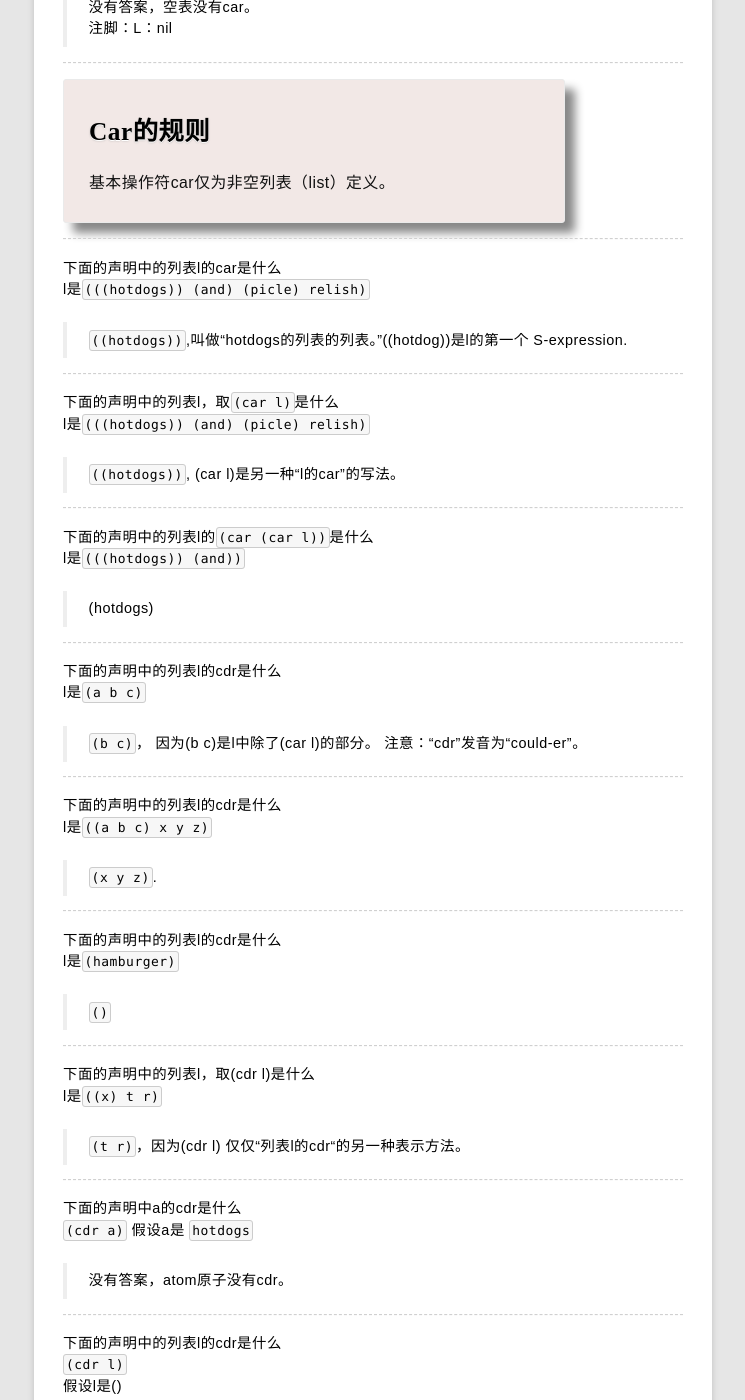
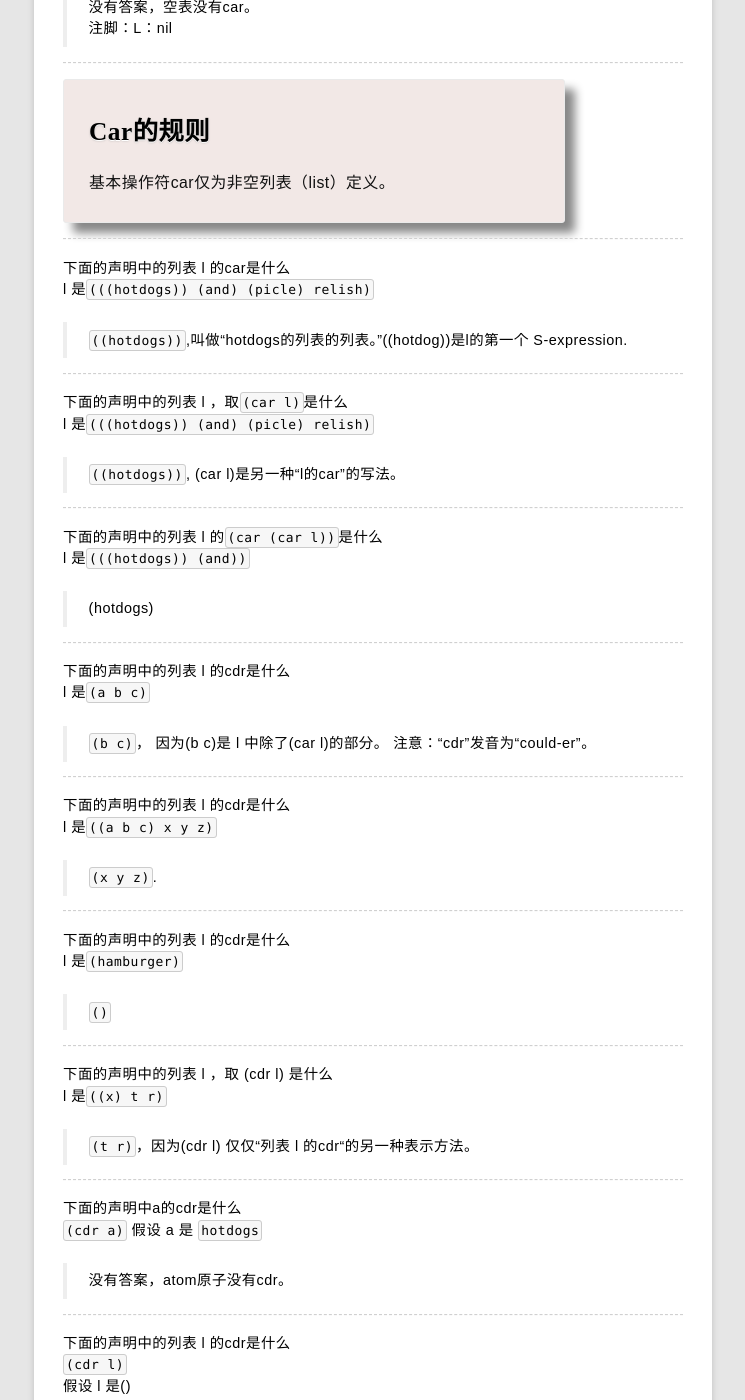
Before and after one commit to rhuichao/uternet.github.io, a Jekyll site: the page built from TLS/01.md, in a window 1280 px wide and 1400 px high, scrolled down 3232 px. Shown: the whole window, without its empty margins (267-1012 px from the left). Built offline with Jekyll 4.4.1, drawn with Linux system fonts in a browser that asks for light colours; some web fonts are replaced; Markdown is read by kramdown in place of the engine named in the settings; some of the changed text lies outside the part shown.

Commit message:
new document posted

```diff
--- a/TLS/01.md
+++ b/TLS/01.md
@@ -137,7 +137,7 @@ title:  玩具
 
 ------------------
 
-下面的声明中的列表l的car是什么
+下面的声明中的列表 l 的car是什么
 `(a b c)`
 
 >是a，因为a是列表（list）的第一个atom原子
@@ -145,22 +145,22 @@ title:  玩具
 ------------------
 
 
-下面的声明中的列表l的car是什么
-l是`((a b c) x y z)`
+下面的声明中的列表 l 的car是什么
+l 是`((a b c) x y z)`
 
 >`(a b c)`, 因为(a b c)是这个非空列表（list）的第一个 S-expression表达式。
 
 ------------------
 
-下面的声明中的列表l的car是什么
-l是 `hotdog`
+下面的声明中的列表 l 的car是什么
+l 是 `hotdog`
 
 >没有答案，atom原子没有car
 
 ------------------
 
-下面的声明中的列表l的car是什么
-l是 `()`
+下面的声明中的列表 l 的car是什么
+l 是 `()`
 
 >没有答案，空表没有car。
 >注脚：L：nil
@@ -174,69 +174,69 @@ l是 `()`
 
 ------------------
 
-下面的声明中的列表l的car是什么
-l是`(((hotdogs)) (and) (picle) relish)`
+下面的声明中的列表 l 的car是什么
+l 是`(((hotdogs)) (and) (picle) relish)`
 
 >`((hotdogs))`,叫做“hotdogs的列表的列表。”((hotdog))是l的第一个 S-expression.
 
 ------------------
 
-下面的声明中的列表l，取`(car l)`是什么
-l是`(((hotdogs)) (and) (picle) relish)`
+下面的声明中的列表 l ，取`(car l)`是什么
+l 是`(((hotdogs)) (and) (picle) relish)`
 
 >`((hotdogs))`, (car l)是另一种“l的car”的写法。
 
 ------------------
 
-下面的声明中的列表l的`(car (car l))`是什么
-l是`(((hotdogs)) (and))`
+下面的声明中的列表 l 的`(car (car l))`是什么
+l 是`(((hotdogs)) (and))`
 
 >(hotdogs)
 
 ------------------
 
-下面的声明中的列表l的cdr是什么
-l是`(a b c)`
+下面的声明中的列表 l 的cdr是什么
+l 是`(a b c)`
 
->`(b c)`， 因为(b c)是l中除了(car l)的部分。
+>`(b c)`， 因为(b c)是 l 中除了(car l)的部分。
 >注意：“cdr”发音为“could-er”。
 
 ------------------
 
-下面的声明中的列表l的cdr是什么
-l是`((a b c) x y z)`
+下面的声明中的列表 l 的cdr是什么
+l 是`((a b c) x y z)`
 
 >`(x y z)`.
 
 ------------------
 
 
-下面的声明中的列表l的cdr是什么
-l是`(hamburger)`
+下面的声明中的列表 l 的cdr是什么
+l 是`(hamburger)`
 
 >`()`
 
 ------------------
 
 
-下面的声明中的列表l，取(cdr l)是什么
-l是`((x) t r)`
+下面的声明中的列表 l ，取 (cdr l) 是什么
+l 是`((x) t r)`
 
->`(t r)`，因为(cdr l) 仅仅“列表l的cdr“的另一种表示方法。
+>`(t r)`，因为(cdr l) 仅仅“列表 l 的cdr“的另一种表示方法。
 
 ------------------
 
 下面的声明中a的cdr是什么
 `(cdr a)`
-假设a是 `hotdogs`
+假设 a 是 `hotdogs`
 
 >没有答案，atom原子没有cdr。
 
 ------------------
 
-下面的声明中的列表l的cdr是什么
+下面的声明中的列表 l 的cdr是什么
 `(cdr l)`
-假设l是()
+假设 l 是()
 
 >没有答案，空表null没有cdr。
 
@@ -250,22 +250,22 @@ l是`((x) t r)`
 
 ------------------
 
-下面的声明中的列表l，取`(car (cdr l))`是什么
-假设l是`((b) (x y) ((x)))`
+下面的声明中的列表 l ，取`(car (cdr l))`是什么
+假设 l 是`((b) (x y) ((x)))`
 
 >`(x y)`， 因为((x y) ((c)))是(cdr l), (x y) 是(cdr l)的car。
 
 ------------------
 
-下面的声明中的列表l，取`(cdr (cdr l))` 是什么
-假设l是`((b) (x y) ((c)))`
+下面的声明中的列表 l ，取`(cdr (cdr l))` 是什么
+假设 l 是`((b) (x y) ((c)))`
 
 >`(((c)))`, 因为((x y) ((c)))是(cdr l)，而(x y)是(cdr l)的car。
 
 ------------------
 
-下面的声明中的列表l，取`(cdr (car l))`
-l是`(a (b (c)) d)`
+下面的声明中的列表 l ，取`(cdr (car l))`
+l 是`(a (b (c)) d)`
 
 >没有答案，因为(cdr l)是一个atom原子，它不能取cdr了。
 
@@ -283,16 +283,16 @@ cdr 的参数可以是什么
 
 ------------------
 
-假设a是 `peanut`，l是`(butter and jelly)`
+假设 a 是 `peanut`，l 是`(butter and jelly)`
 那么a和l的cons(这通常写作"(cons a l)"
-读作把原子a cons到列表l上)是什么
+读作把原子a cons到列表 l 上)是什么
 
 >`(peanut butter and jelly)`
 >因为cons把一个atom原子追加到列表（list）最前头。
 
 ------------------
 
-假设s是`(banana and)`，l是`(peanut butter and jelly)`
+假设 s 是`(banana and)`，l 是`(peanut butter and jelly)`
 那么把s cons到l上是什么
 
 >`((banana and) peanut butter and jelly)`
@@ -300,7 +300,7 @@ cdr 的参数可以是什么
 
 ------------------
 
-假设s是`((help) this)`，l是`(is very ((hard) to learn))`
+假设 s 是`((help) this)`，l 是`(is very ((hard) to learn))`
 那么`(cons s l)` 是什么
 
 >`(((help) this) is very ((hard) to learn))`。
@@ -314,19 +314,19 @@ cons 的参数可以是什么
 ------------------
 
 
-假设s是 `(a b (c)`， l是`()`，那么 `(cons s l)` 是什么
+假设 s 是 `(a b (c)`， l 是`()`，那么 `(cons s l)` 是什么
 
 >`((a b (c)))`
 
 ------------------
 
-假设s是 `a`， l是`()`，那么 `(cons s l)` 是什么
+假设 s 是 `a`， l 是`()`，那么 `(cons s l)` 是什么
 
 >`(a)`
 
 ------------------
 
-假设s是 `((a b c))`， l是`b`，那么 `(cons s l)` 是什么
+假设 s 是 `((a b c))`， l 是`b`，那么 `(cons s l)` 是什么
 
 >没有答案，因为l不是list不能cons。
 
@@ -343,7 +343,7 @@ cons 的参数可以是什么
 
 ------------------
 
-假设s是`a`，l是`((b) c d)`
+假设 s 是`a`，l 是`((b) c d)`
 那么`(cons s (car l))`是什么
 
 >`(a b)`
@@ -351,14 +351,14 @@ cons 的参数可以是什么
 ------------------
 
 
-假设s是`a`，l是`((b) c d)`
+假设 s 是`a`，l 是`((b) c d)`
 那么`(cons s (cdr l))`是什么
 
 >`(a c d)`。
 
 ------------------
 
-假设l是`()`，那么l是null 列表，对么
+假设 l 是`()`，那么l 是null 列表，对么
 
 >是的，因为它是一个含有0个 S-expression表达式的列表（list）。
 
@@ -370,13 +370,13 @@ cons 的参数可以是什么
 
 ------------------
 
-假设l是`(a b c)`，那么`(null? l)`是真还是假
+假设 l 是`(a b c)`，那么`(null? l)`是真还是假
 
->假。l是非空集。
+>假。l 是非空集。
 
 ------------------
 
-假设a是`spaghetti`，那么`(null? a)`是真还是假
+假设 a 是`spaghetti`，那么`(null? a)`是真还是假
 
 >没有答案，atom原子没有真假。
 
@@ -390,7 +390,7 @@ cons 的参数可以是什么
 
 ------------------
 
-假如s是`harry`，那么s是否是atom原子
+假如 s 是`harry`，那么 s 是否是atom原子
 
 >真。因为harry是字母开始的字符串。
 
@@ -411,7 +411,7 @@ S:(define atom?
 
 ------------------
 
-假如s是 `(Harry had a heap of apples)`，那么 `(atom? s)` 是真是假
+假如 s 是 `(Harry had a heap of apples)`，那么 `(atom? s)` 是真是假
 
 >假。因为s是一个列表（list）。
 
@@ -423,50 +423,50 @@ atom？有几个参数
 
 ------------------
 
-假如s是 `(Harry had a heap of apples)`
+假如 s 是 `(Harry had a heap of apples)`
 那么 `(atom? (car l))` 是真是假
 
 >真。
 
 ------------------
 
-假如s是 `(Harry had a heap of apples)`
+假如 s 是 `(Harry had a heap of apples)`
 那么 `(atom? (cdr l))` 是真是假
 
 >假。
 
 ------------------
 
-假如l是`(Harry)`
+假如l 是`(Harry)`
 那么`(atom? (cdr l))` 是真还是假
 
 >假，因为空列表不是一个原子
 
 ------------------
 
-假如s是 `(swing low sweet cherry oat)`
+假如 s 是 `(swing low sweet cherry oat)`
 那么 `(atom? (car (cdr l)))` 是真是假
 
 >真。
 
 ------------------
 
-假如s是 `(swing (low sweet) cherry oat)`
+假如 s 是 `(swing (low sweet) cherry oat)`
 那么 `(atom? (car (cdr l)))` 是真是假
 
 >假。
 
 ------------------
 
-假如 a1是 `Harry`，a2是 `Harry`
-那么 a1和a2 是否相等
+假如 a1 是 `Harry`，a2是 `Harry`
+那么 a1 和 a2 是否相等
 
 >真。因为a1和a2完全相同。
 
 ------------------
 
 
-假如 a1是 `Harry`，a2是 `Harry`
+假如 a1 是 `Harry`，a2是 `Harry`
 那么 `(eq? a1 a2)` 是真还是假
 
 >真。因为 `(eq? a1 a2)` 是另外一种表达”a1和a2是否是同一个非数值atom原子“的方式。
@@ -475,7 +475,7 @@ atom？有几个参数
 ------------------
 
 
-假如 a1是 `margarine`，a2是 `butter`
+假如 a1 是 `margarine`，a2是 `butter`
 那么 `(eq? a1 a2)` 是真还是假
 
 >假。a1和a2不同。
@@ -488,7 +488,7 @@ atom？有几个参数
 
 ------------------
 
-假设l1是`()`，l2是 `(strawberry)`
+假设 l1 是`()`，l2是 `(strawberry)`
 那么 `(eq? l1 l2)`是真还是假
 
 >没有答案，`()`和`(strawberry)`是列表（list）。
@@ -497,7 +497,7 @@ atom？有几个参数
 ------------------
 
 
-假设n1是`6`，n2是`7`，那么 `(eq? n1 n2)`是真还是假
+假设 n1 是`6`，n2是`7`，那么 `(eq? n1 n2)`是真还是假
 
 >没有答案，因为两个参数是数字。
 >注：实际当中是可以作为eq？的参数的。
@@ -513,7 +513,7 @@ atom？有几个参数
 ------------------
 
 
-假设l是 `(Mary had a little lamb chop)`
+假设 l 是 `(Mary had a little lamb chop)`
 a是 `Mary`
 那么`(eq? (car l) a)` 是真还是假
 
@@ -522,7 +522,7 @@ a是 `Mary`
 ------------------
 
 
-假设l是 `(soured milk)`，
+假设 l 是 `(soured milk)`，
 a是 `Mary`，
 那么`(eq? (cdr l) a)` 是真还是假
 
@@ -530,7 +530,7 @@ a是 `Mary`，
 
 ------------------
 
-假设l是 `(beans beans we need jelly beans)`，
+假设 l 是 `(beans beans we need jelly beans)`，
 `(eq? (car l) (car (cdr l)))`
 是真还是假
 
```
Also changed, not shown: TLS/00.md (+2 -2 lines).
